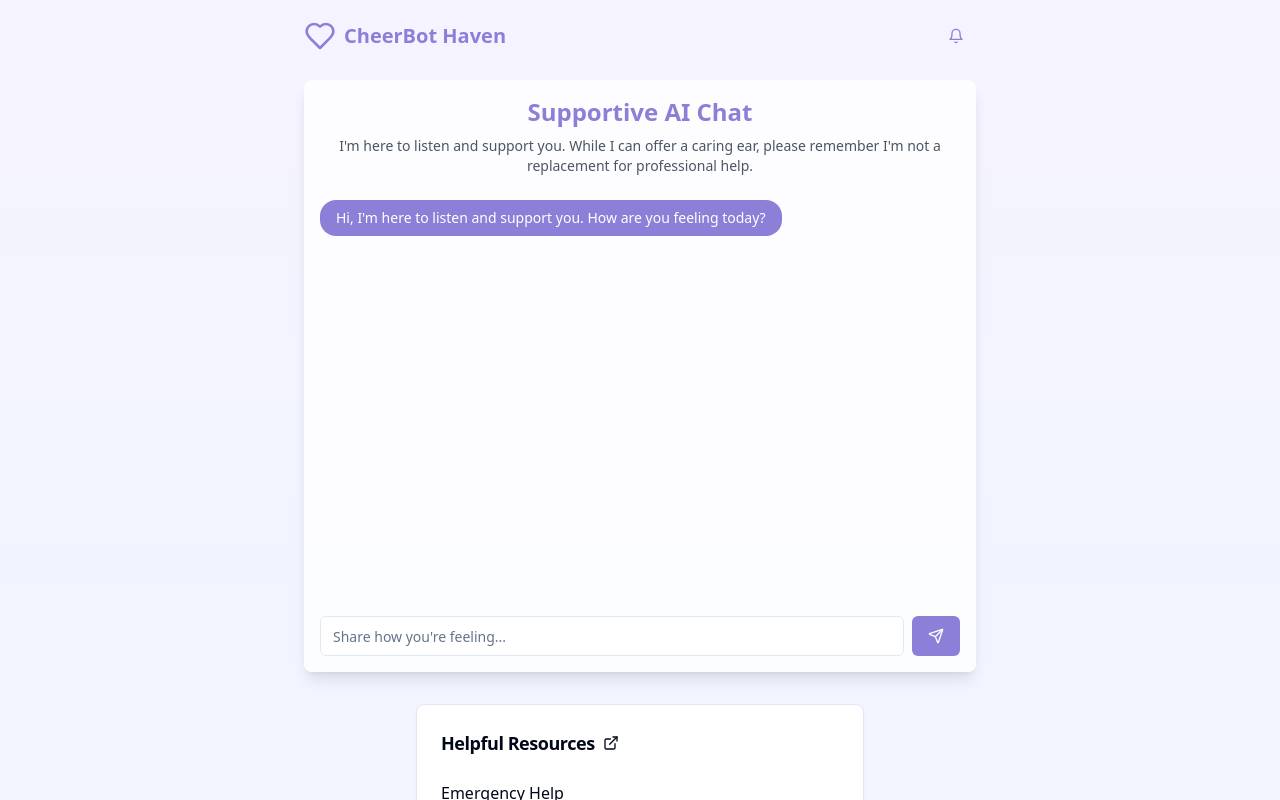
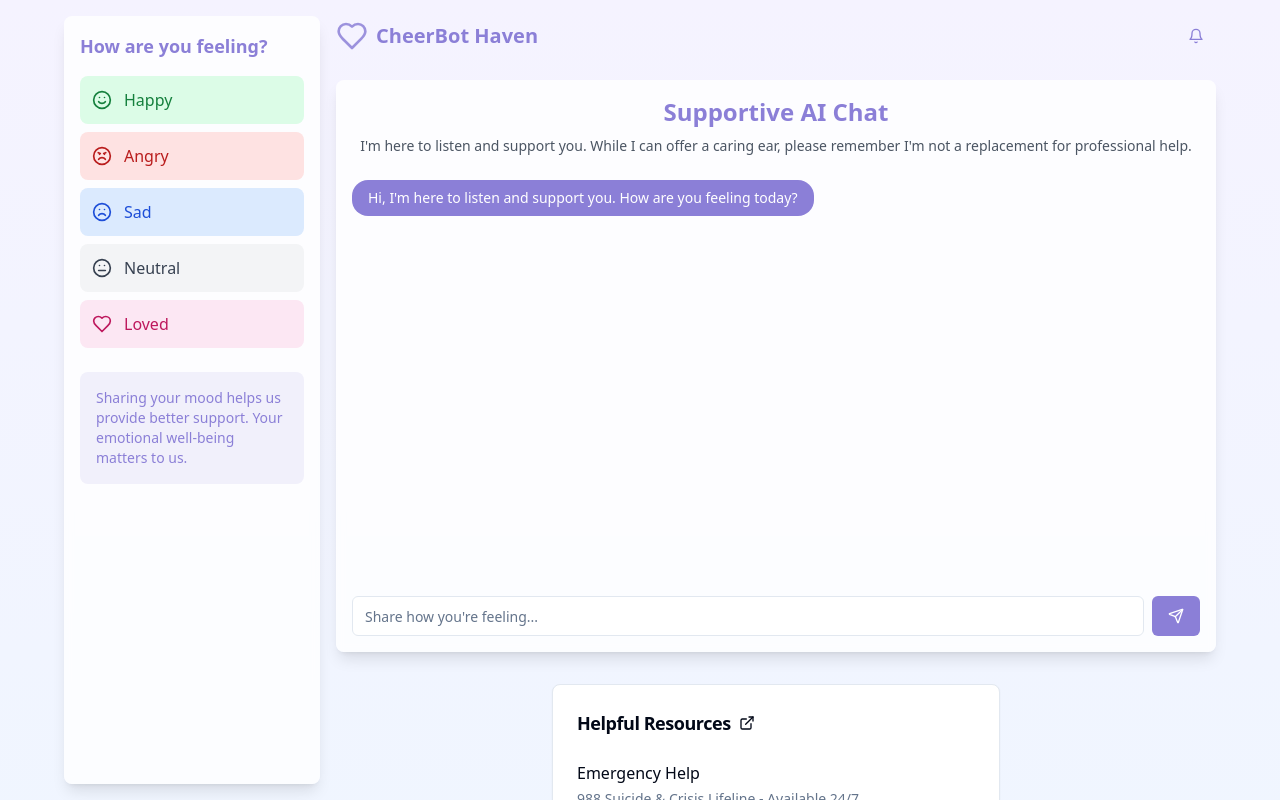
Before and after one commit to himeshbist/cheerbot-haven, a React (Vite) app: page / in a window 1280 px wide. Shown: the top 800 px of the page. Built offline with nearby package versions, Linux system fonts and the light colour scheme.

Commit message:
Enhance page aesthetics and interactivity
Improved the visual appeal and interactivity of the page. Added a sidebar feature for users to share their mood, such as happy, angry, etc.
[skip gpt_engineer]

```diff
--- /dev/null
+++ b/src/components/MoodSidebar.tsx
@@ -0,0 +1,57 @@
+import { useState } from "react";
+import { Smile, Angry, Frown, Meh, Heart } from "lucide-react";
+import { cn } from "@/lib/utils";
+import { toast } from "sonner";
+
+interface MoodOption {
+  icon: React.ComponentType;
+  label: string;
+  color: string;
+}
+
+const moodOptions: MoodOption[] = [
+  { icon: Smile, label: "Happy", color: "bg-green-100 hover:bg-green-200 text-green-700" },
+  { icon: Angry, label: "Angry", color: "bg-red-100 hover:bg-red-200 text-red-700" },
+  { icon: Frown, label: "Sad", color: "bg-blue-100 hover:bg-blue-200 text-blue-700" },
+  { icon: Meh, label: "Neutral", color: "bg-gray-100 hover:bg-gray-200 text-gray-700" },
+  { icon: Heart, label: "Loved", color: "bg-pink-100 hover:bg-pink-200 text-pink-700" },
+];
+
+export const MoodSidebar = () => {
+  const [selectedMood, setSelectedMood] = useState<string | null>(null);
+
+  const handleMoodSelect = (mood: string) => {
+    setSelectedMood(mood);
+    toast(`Thank you for sharing that you're feeling ${mood.toLowerCase()}`, {
+      duration: 3000,
+    });
+  };
+
+  return (
+    <div className="w-64 bg-white/80 backdrop-blur-sm p-4 rounded-lg shadow-lg h-[calc(100vh-2rem)] mr-4 animate-fade-in">
+      <h2 className="text-lg font-semibold text-primary mb-4">How are you feeling?</h2>
+      <div className="space-y-2">
+        {moodOptions.map((mood) => (
+          <button
+            key={mood.label}
+            onClick={() => handleMoodSelect(mood.label)}
+            className={cn(
+              "w-full p-3 rounded-lg flex items-center gap-3 transition-all duration-200",
+              mood.color,
+              selectedMood === mood.label && "ring-2 ring-primary"
+            )}
+          >
+            <mood.icon className="w-5 h-5" />
+            <span>{mood.label}</span>
+          </button>
+        ))}
+      </div>
+
+      <div className="mt-6 p-4 bg-primary/10 rounded-lg">
+        <p className="text-sm text-primary">
+          Sharing your mood helps us provide better support. Your emotional well-being matters to us.
+        </p>
+      </div>
+    </div>
+  );
+};
--- a/src/pages/Index.tsx
+++ b/src/pages/Index.tsx
@@ -5,6 +5,7 @@ import { ChatMessage } from "@/components/ChatMessage";
 import { Resources } from "@/components/Resources";
 import { Send, Heart, Bell } from "lucide-react";
 import { toast } from "sonner";
+import { MoodSidebar } from "@/components/MoodSidebar";
 
 interface Message {
   text: string;
@@ -65,11 +66,14 @@ const Index = () => {
 
   return (
     <div className="min-h-screen bg-gradient-to-b from-[#F5F3FF] to-[#EFF6FF] p-4">
-      <div className="max-w-2xl mx-auto">
+      <div className="flex w-full max-w-6xl mx-auto">
+        <MoodSidebar />
+
+        <div className="flex-1">
           {/* Header with Logo and Notification */}
           <div className="flex justify-between items-center mb-6">
             <div className="flex items-center gap-2">
-            <Heart className="w-8 h-8 text-primary" />
+              <Heart className="w-8 h-8 text-primary animate-pulse" />
               <span className="text-xl font-semibold text-primary">CheerBot Haven</span>
             </div>
             <Button
@@ -82,7 +86,7 @@ const Index = () => {
             </Button>
           </div>
 
-        <div className="bg-white/80 backdrop-blur-sm rounded-lg shadow-lg p-4 mb-4">
+          <div className="bg-white/80 backdrop-blur-sm rounded-lg shadow-lg p-4 mb-4 transition-all duration-300 hover:shadow-xl">
             <div className="text-center mb-6">
               <h1 className="text-2xl font-semibold text-primary mb-2">Supportive AI Chat</h1>
               <p className="text-sm text-gray-600">
@@ -90,7 +94,7 @@ const Index = () => {
               </p>
             </div>
 
-          <div className="h-[400px] overflow-y-auto mb-4 space-y-4">
+            <div className="h-[400px] overflow-y-auto mb-4 space-y-4 pr-4">
               {messages.map((message, index) => (
                 <ChatMessage
                   key={index}
@@ -108,7 +112,7 @@ const Index = () => {
                 placeholder="Share how you're feeling..."
                 className="flex-1"
               />
-            <Button type="submit" className="bg-primary hover:bg-primary/90">
+              <Button type="submit" className="bg-primary hover:bg-primary/90 transition-colors">
                 <Send className="w-4 h-4" />
               </Button>
             </form>
@@ -117,6 +121,7 @@ const Index = () => {
           <Resources />
         </div>
       </div>
+    </div>
   );
 };
 
```
Lines whose indentation alone changed are shown as unchanged.
